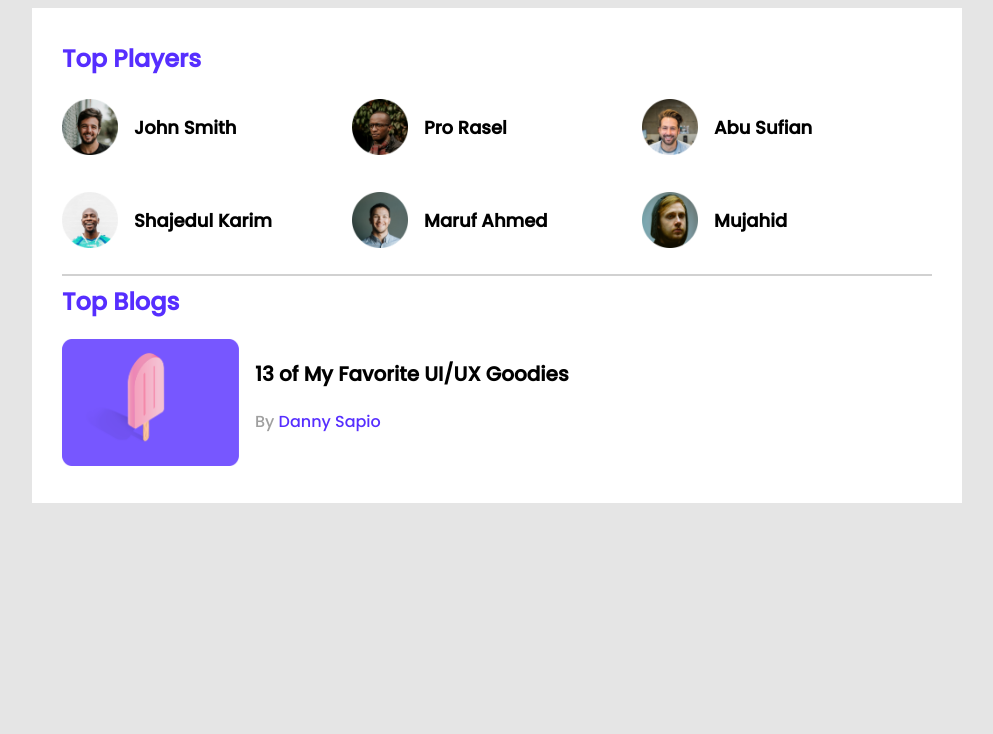
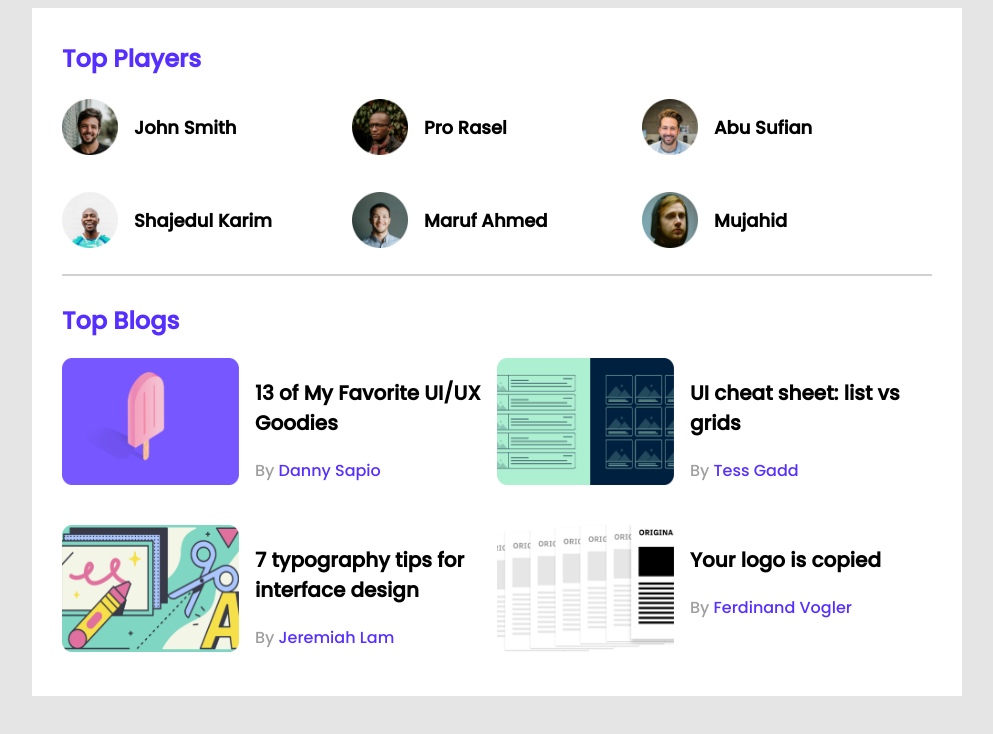
Before and after one commit to shakautkader608/leader-board-css3, a plain HTML site: page index.html in a window 1280 px wide. Shown: the whole page, without its empty margins (143-1136 px from the left). Drawn offline with Linux system fonts and the light colour scheme.

Commit message:
Completer Top blogs Part

```diff
--- a/css/style.css
+++ b/css/style.css
@@ -54,6 +54,7 @@ main{
 }
 hr{
     border: 1px solid #D1D1D1;
+    margin-bottom: 27px ;
 }
 
 
@@ -69,6 +70,11 @@ hr{
 .blog{
     display: flex;
 }
+.blogs{
+    display: grid;
+    grid-template-columns: repeat(2,1fr);
+    grid-row-gap: 26px;
+}
 .blog-title{
     font-size: 20px;
 }
--- a/index.html
+++ b/index.html
@@ -58,6 +58,39 @@
                 <p class="author">By <a href="#">Danny Sapio</a></p>
               </div>
             </article>
+
+            <article class="blog">
+              <div class="thumbnail">
+                <img src="./images/blogs/blog-2.png" alt="" />
+              </div>
+              <div class="blog-info">
+                <h3 class="blog-title">UI cheat sheet:
+                    list vs grids</h3>
+                <p class="author">By <a href="#">Tess Gadd</a></p>
+              </div>
+            </article>
+
+            <article class="blog">
+              <div class="thumbnail">
+                <img src="./images/blogs/blog-3.png" alt="" />
+              </div>
+              <div class="blog-info">
+                <h3 class="blog-title">7 typography tips
+                    for interface design</h3>
+                <p class="author">By <a href="#">Jeremiah Lam</a></p>
+              </div>
+            </article>
+
+            <article class="blog">
+              <div class="thumbnail">
+                <img src="./images/blogs/blog-4.png" alt="" />
+              </div>
+              <div class="blog-info">
+                <h3 class="blog-title">Your logo is
+                    copied</h3>
+                <p class="author">By <a href="#">Ferdinand Vogler</a></p>
+              </div>
+            </article>
           </div>
         </div>
       </section>
```
